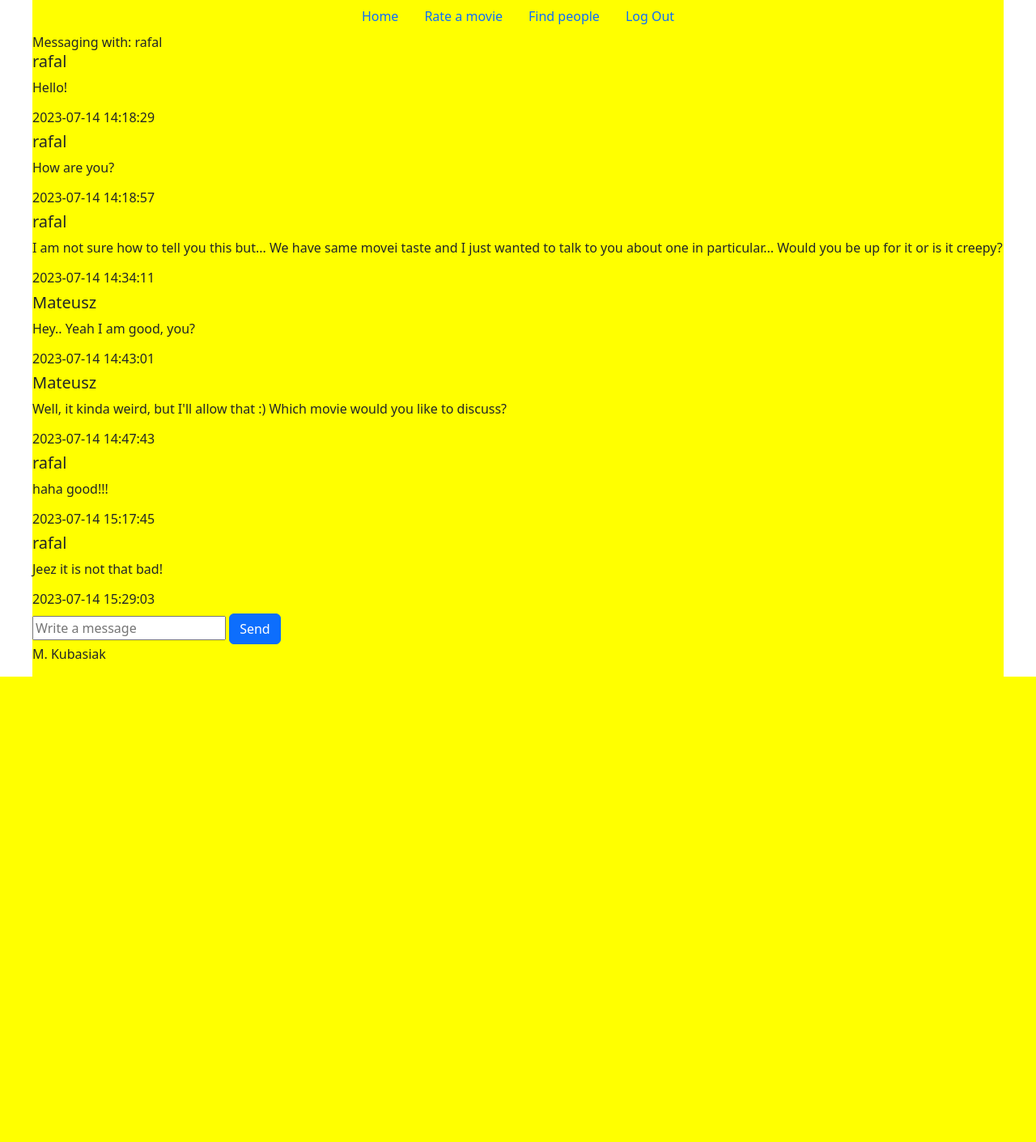
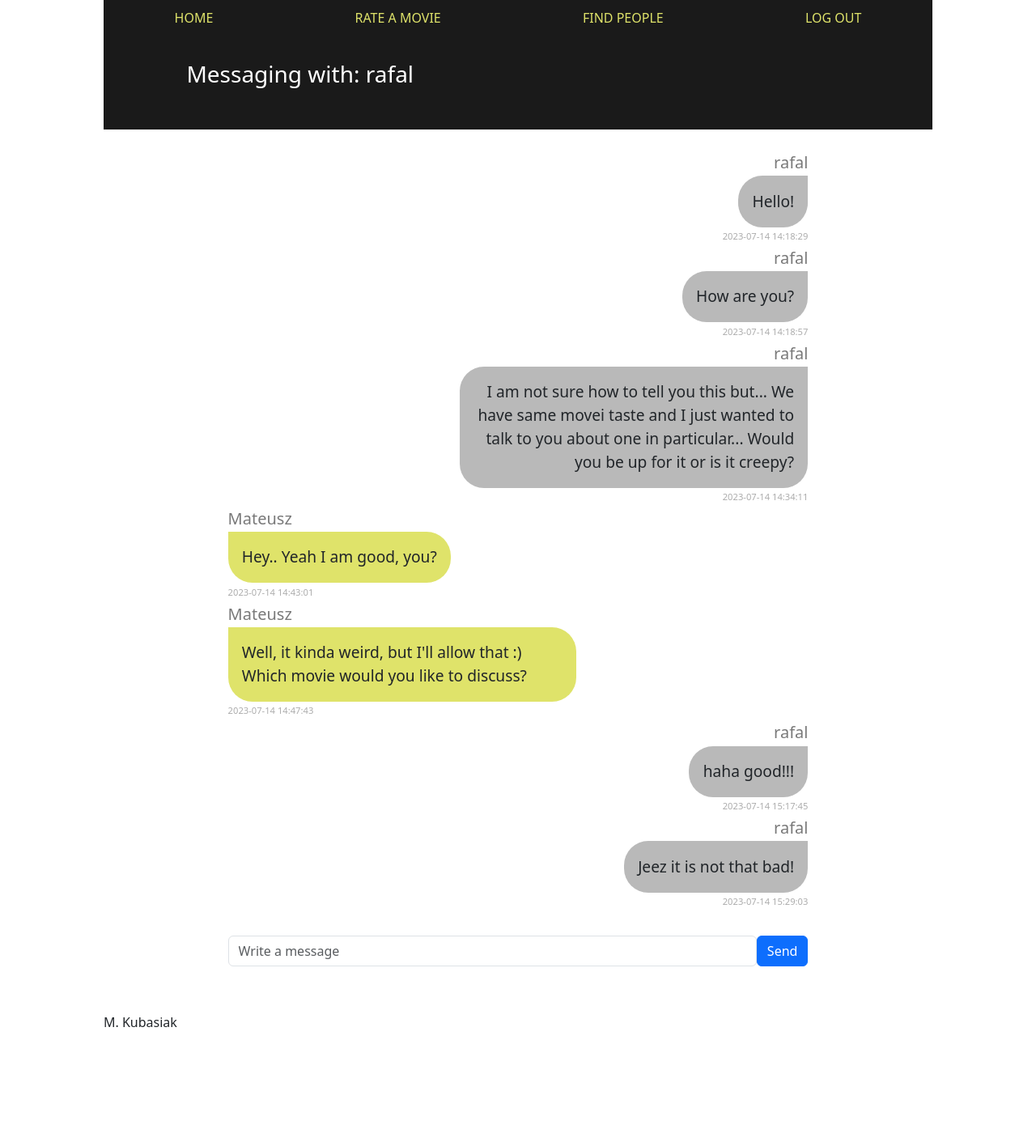
Before and after one commit to mateX92/CS50-FINAL, a Flask app: a page that uses templates/layout.html in a window 1280 px wide. Shown: the whole page at 81% size. Before the commit the page ends 836 px from the top, so only its background shows below. Run offline with Flask 3, Linux system fonts and the light colour scheme; a user stored in the database is signed in.

Commit message:
Design of several webs like chat, main, search for movie, people you like

```diff
--- a/static/style.css
+++ b/static/style.css
@@ -1,7 +1,7 @@
 /* SHARED LAYOUT WEB */
 section{
-    background-color: yellow;
-    max-width: 1200px;
+    background-color: #1a1a1a;;
+    max-width: 80%;
     margin: auto;
     min-height: 100vh;
     display: flex;
@@ -9,10 +9,66 @@ section{
     justify-content: space-between;
 }
 
+footer{
+    height: 20vh;
+    background-color: white;
+}
+
+.header{
+    color: rgb(255, 255, 255);
+    padding-left: 10%;
+    padding-bottom: 2%;
+    margin-top: 3%;
+    margin-bottom: 3%;
+}
+
+/* FORMS */
+
+.forms{
+    display: flex;
+    margin-top: 5%;
+    margin-bottom: 5%;
+}
+
+#search_form{
+    width: 50%;
+    margin: auto;
+}
+
+#search_result{
+    margin-top: 2%;
+    padding-left: 3%;
+    padding-right: 3%;
+}
+
 /* INDEX */
 #welcome{
-    background-color: red;
     padding: 8vh;
+    min-height: 40vh;
+    display: flex;
+    flex-direction: column;
+    align-items: center;
+    justify-content: center;
+}
+
+#welcome p{
+    color: white;
+    font-size: 1.2em;
+}
+
+nav {
+    padding-top: 1%;
+    padding-bottom: 1%;
+}
+
+nav ul li a{
+    color: #dfe36a;
+    text-decoration: none;
+}
+
+nav ul li:hover a{
+    color: #eff2a4;
+    text-decoration: none;
 }
 
 /* MOVIE */
@@ -34,12 +90,97 @@ img{
 }
 
 #rated_movies{
+    background-color: white;
     display: flex;
     flex-wrap: wrap;
-    justify-content: space-between;
+    justify-content: space-around;
+    padding: 2% 20% 2% 20%;
+
 }
 
 #movie_poster{
-    max-width: 15%;
+    max-width: 30%;
     height: auto;
+    overflow: hidden; /* clip the excess when child gets bigger than parent */
 }
+
+#movie_poster img{
+    transition: transform .4s;   /* smoother zoom */
+}
+
+#movie_poster:hover img{
+    transform: scale(1.1);
+}
+
+/* PEOPLE */
+
+#people_table tr td{
+    padding-left: 10%;
+}
+
+/* MESSAGE */
+
+#chat{
+    background-color: white;
+    padding: 2% 15% 2% 15%;
+}
+
+.chat_name_div{
+    color: #797979;
+    font-size: 0.9em;
+    margin-bottom: 0;
+}
+
+.chat_name_div h5{
+    margin-bottom: 1%;
+    margin-top: 2%;
+}
+
+.message_date_div h6{
+    color: #acacac;
+    font-size: 0.7em;
+    margin: 0;
+}
+
+/* MY MESSAGES */
+
+#my_message {
+    max-width: 60%; /* puts the user's message cloud on the left */
+}
+
+#my_message .message_div p{
+    display: table;
+    background-color: #dfe36a;
+    padding: 4%;
+    font-size: 1.2em;
+    border-radius: 0 30px 30px 30px;
+    max-width: 100%;
+    margin-bottom: 1%;
+}
+
+/* OTHER USER MESSAGE */
+
+#not_my_message{
+    margin-left: auto;
+    max-width: 60%;
+    text-align: right;
+}
+
+#not_my_message .message_div p{
+    display: table;
+    background-color: #b9b9b9;
+    padding: 4%;
+    font-size: 1.2em;
+    border-radius: 30px 0 30px 30px;
+    max-width: 100%;
+    margin-left: auto;
+    margin-bottom: 1%;
+}
+
+#not_my_message .chat_name_div h5{
+    margin-left: auto;
+}
+
+#not_my_message .message_date_div{
+    margin-left: auto;
+}
--- a/templates/layout.html
+++ b/templates/layout.html
@@ -11,40 +11,40 @@
     <body>
 
         <section id="1200px">
-            <navbar>
-                <ul class="nav justify-content-center">
+            <nav>
+                <ul class="nav nav-pills nav-fill">
 
                     {% if session['user_id'] %}
 
                     <li class="nav-item">
-                    <a class="nav-link" href="/">Home</a>
+                        <a class="navhref" href="/">HOME</a>
                     </li>
                     <li class="nav-item">
-                    <a class="nav-link" href="/search">Rate a movie</a>
+                        <a class="navhref" href="/search">RATE A MOVIE</a>
                     </li>
                     <li class="nav-item">
-                    <a class="nav-link" href="/people">Find people</a>
+                        <a class="navhref" href="/people">FIND PEOPLE</a>
                     </li>
                     <li class="nav-item">
-                    <a class="nav-link" href="/logout">Log Out</a>
+                        <a class="navhref" href="/logout">LOG OUT</a>
                     </li>
 
                     {% else %}
 
                     <li class="nav-item">
-                        <a class="nav-link" href="/">Home</a>
+                        <a class="navhref" href="/">HOME</a>
                     </li>
                     <li class="nav-item">
-                        <a class="nav-link" href="/login">Log In</a>
+                        <a class="navhref" href="/login">LOG IN</a>
                     </li>
                     <li class="nav-item">
-                        <a class="nav-link" href="/register">Register</a>
+                        <a class="navhref" href="/register">REGISTER</a>
                     </li>
 
                     {% endif %}
 
                 </ul>
-            </navbar>
+            </nav>
 
             {% block main %}
             {% endblock %}
--- a/templates/message.html
+++ b/templates/message.html
@@ -4,19 +4,29 @@
 
 {% block main %}
 
-Messaging with: {{ username }}
+<h3 class="header">Messaging with: {{ username }} </h3>
 
+<div id="chat">
 {% for message in messages %}
-    <div id="message">
-        <div><h5> {{ message[1] }} </h5></div>
-        <div><p> {{ message[3] }} </p></div>
-        <div><h6> {{ message[4] }} </h6></div>
-    </div>
+    {% if session["user_id"] == message[0] %}
+        <div id="my_message">
+            <div class="chat_name_div"><h5 class="chat_name"> {{ message[1] }} </h5></div>
+            <div class="message_div"><p> {{ message[3] }} </p></div>
+            <div class="message_date_div"><h6> {{ message[4] }} </h6></div>
+        </div>
+    {% else %}
+        <div id="not_my_message">
+            <div class="chat_name_div"><h5 class="chat_name"> {{ message[1] }} </h5></div>
+            <div class="message_div"><p> {{ message[3] }} </p></div>
+            <div class="message_date_div"><h6> {{ message[4] }} </h6></div>
+        </div>
+    {% endif %}
 {% endfor %}
 
-<form method="post">
-    <input type="text" name="newMessage" placeholder="Write a message">
-    <input type=submit value=Send class="btn btn-primary">
-</form>
+    <form method="post" class="forms" id="chat_form">
+        <input type="text" name="newMessage" placeholder="Write a message" class="form-control" id="formGroupExampleInput">
+        <input type=submit value=Send class="btn btn-primary">
+    </form>
+</div>
 
 {% endblock %}
```
Also changed, not shown: app.py (+0 -7 lines), templates/people.html (+4 -6 lines), templates/search.html (+9 -7 lines), users.db.
